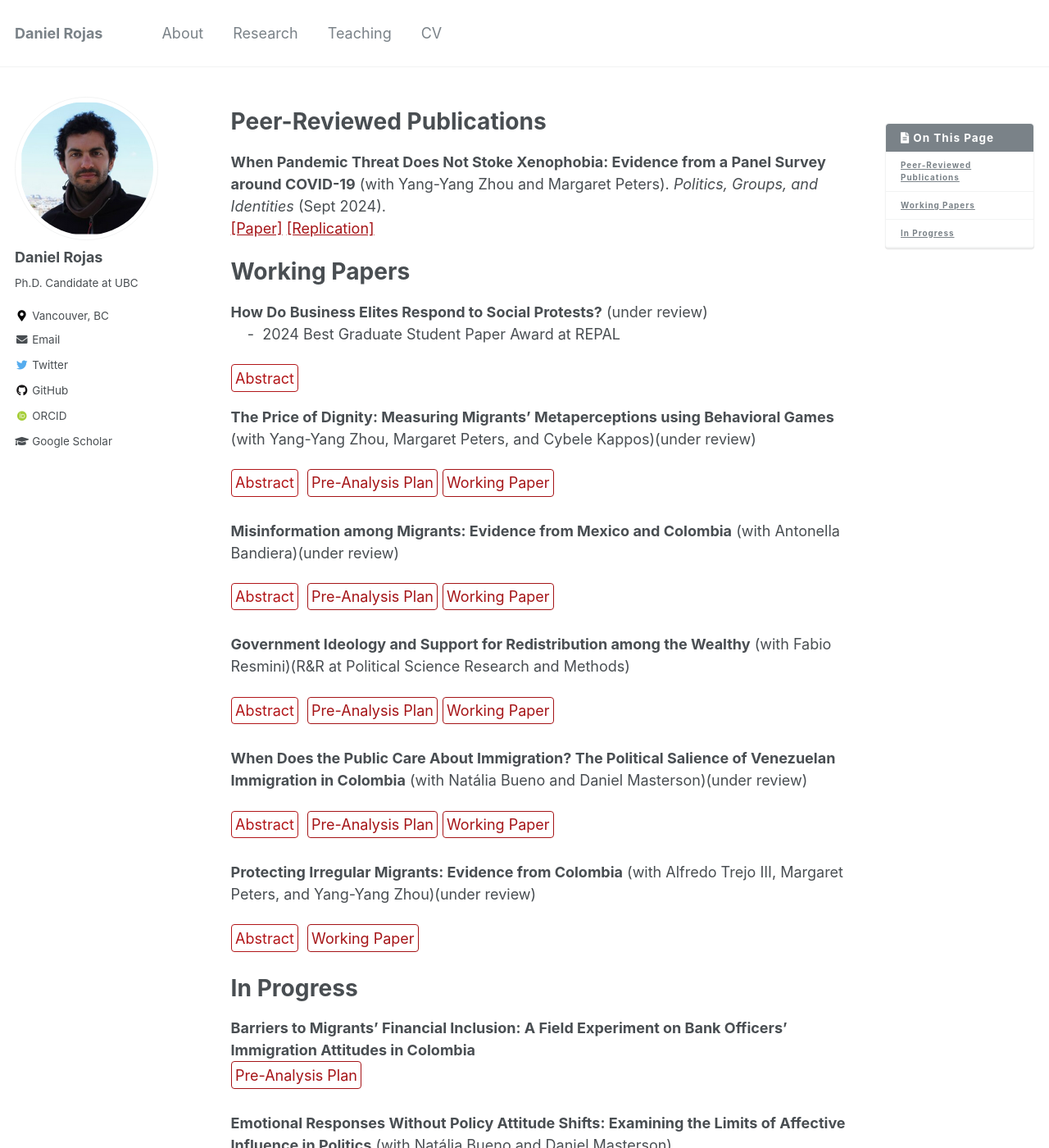
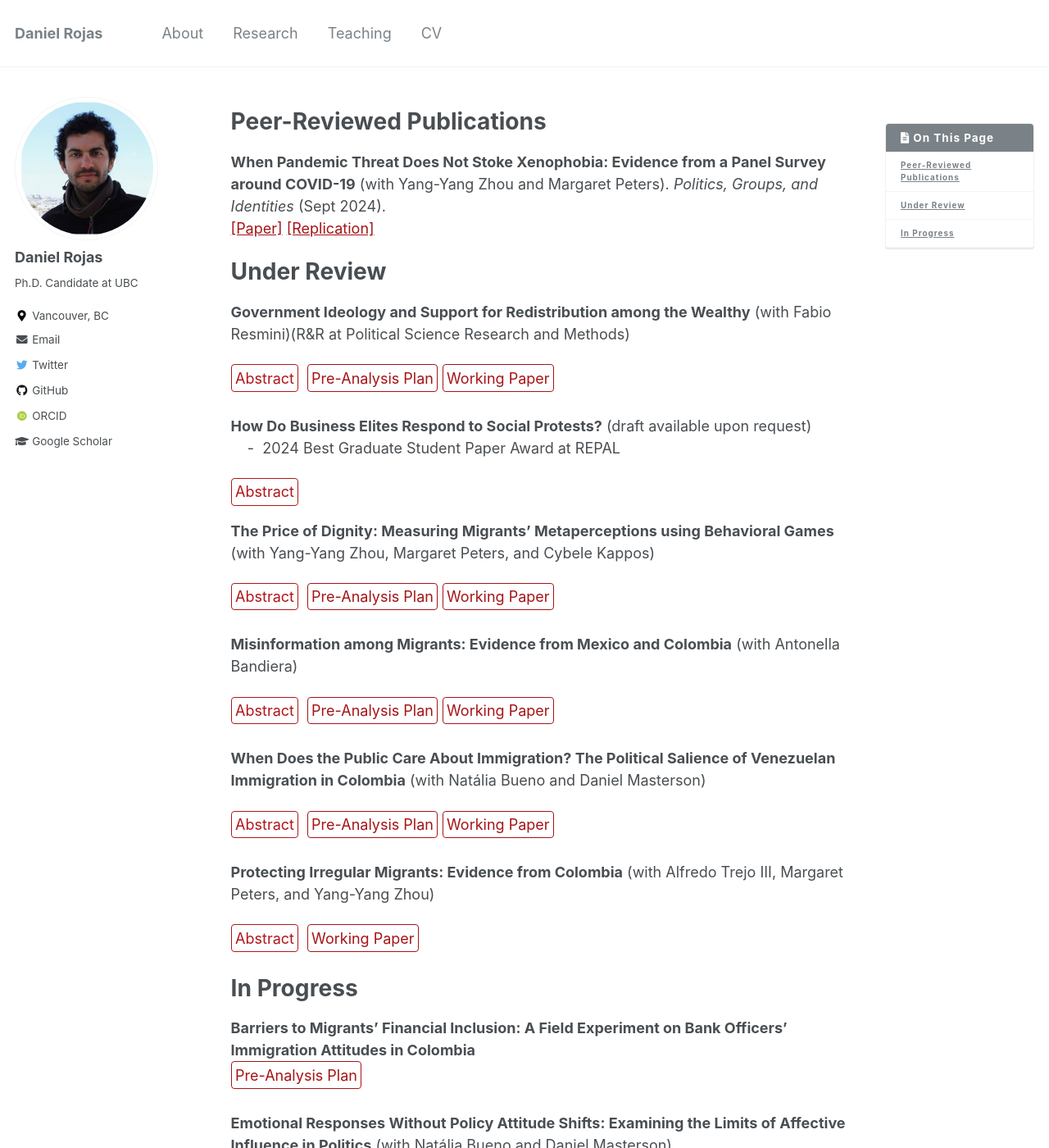
Before and after one commit to danielrojaslozano/danielrojaslozano.github.io, a Jekyll site: the page built from _pages/research.md, in a window 1280 px wide and 1400 px high. Shown: the whole window at 82% size. Built offline with Jekyll 4.4.1, drawn with Linux system fonts in a browser that asks for light colours; some web fonts are replaced; part of the change alters nothing that is shown.

Commit message:
Update research.md

```diff
--- a/_pages/research.md
+++ b/_pages/research.md
@@ -55,16 +55,23 @@ details > p {
 
 
 
-# Working Papers
+# Under Review
 
-**How Do Business Elites Respond to Social Protests?** (under review)
+**Government Ideology and Support for Redistribution among the Wealthy** (with Fabio Resmini)(R&R at Political Science Research and Methods)
+<br />
+<details><summary>Abstract</summary><p> When and why do wealthy individuals support redistribution? Under standard political economy models, preferences for redistribution are a function of material conditions. The partisanship literature, on the contrary, argues that partisan identification determines redistributive preferences. We move beyond this dichotomy to argue that the ideology of the government enacting redistribution is a key factor explaining support for redistribution among the wealthy. Through survey experiments during the 2022 Colombian election, we find that the wealthy are more likely to support redistribution under a right-wing government and expect redistribution under the Right to be more efficient and less economically disruptive. We find heterogeneous treatment effects across ideological groups. However, regardless of ideology, the wealthy do not expect macroeconomic instability from right-wing redistribution.</p>
+</details> &nbsp;
+[Pre-Analysis Plan](https://osf.io/kpxba/?view_only=9b5a928ce3df416a8cd665357c877c60){: .btn--research}
+[Working Paper](https://osf.io/preprints/osf/kfuhe){: .btn--research}
+
+**How Do Business Elites Respond to Social Protests?** (draft available upon request)
 <br />
 &nbsp;&nbsp;&nbsp;&nbsp;-&nbsp;&nbsp;2024 Best Graduate Student Paper Award at REPAL
 <br />
 <details><summary>Abstract</summary><p>Conventional wisdom holds that violent protesters do not win concessions. Yet, existing research has predominantly examined responses from politicians or public opinion. I focus, instead, on economic elites, who are particularly vulnerable to violent unrest when they hold fixed capital and the state has low capacity to address social demands. I argue that in these scenarios, economically-driven violent unrest creates uncertainty and costs to business elites, who therefore decide to coordinate through business associations and concede to rioters by providing jobs, as they cannot rely on the state and fear further destruction. I test this argument in Colombia. Using an event study research design, I find that violent protests increase labor demand in affected municipalities. Interviews with business elites provide evidence of coordinated responses. These findings suggest that economic elites, under specific constraints, respond to extra-electoral redistributive demands by using private employment as a redistributive tool.</p>
 </details> &nbsp;
 
-**The Price of Dignity: Measuring Migrants' Metaperceptions using Behavioral Games** (with Yang-Yang Zhou, Margaret Peters, and Cybele Kappos)(under review)
+**The Price of Dignity: Measuring Migrants' Metaperceptions using Behavioral Games** (with Yang-Yang Zhou, Margaret Peters, and Cybele Kappos)
 <br />
 <details><summary>Abstract</summary><p> How do migrants perceive host citizens’ stereotypes about them, and can these metaperceptions change behaviors? We theorize that migrants are cognizant of hosts' stereotypes against them, which drive them to make choices that seem irrational based on economic cost-benefit calculations but are rational to restore status and dignity. To test our argument, we conducted behavioral lab games in Colombia, with 600 citizens and Venezuelan migrants. By randomizing partners and varying the information on partners' nationalities, we identify bias for and against outgroups. We find across games that Venezuelans give more to Colombians when both players' nationalities are known, compared to the baseline of no information and when playing with other Venezuelans. These findings suggest that migrants may act against their own financial self-interest to counteract prevalent stereotypes, such as being freeloaders on state welfare. We also find qualitative evidence that migrants desire to regain dignity by countering hosts' negative stereotypes.</p>
 </details> &nbsp;
@@ -72,28 +79,21 @@ details > p {
 [Working Paper](https://osf.io/preprints/osf/2gvy8){: .btn--research}
 
 
-**Misinformation among Migrants: Evidence from Mexico and Colombia** (with Antonella Bandiera)(under review)
+**Misinformation among Migrants: Evidence from Mexico and Colombia** (with Antonella Bandiera)
 <br />
 <details><summary>Abstract</summary><p> This paper examines the effectiveness of media literacy interventions in combating misinformation among in-transit migrants in Mexico and Colombia. We conducted experiments to study whether an established strategy for fighting misinformation works for this understudied yet particularly vulnerable population. We evaluate the effect of digital media literacy tips on migrants' ability to identify false information and their intentions to share migration-related content. We find that these interventions can effectively decrease migrants' intentions to share misleading migration-related information, with a significantly larger reduction observed for false content than accurate information. We also find that prompting participants to think about accuracy can unintentionally obscure sharing intent by acting as a nudge. Additionally, the interventions decreased trust in social media as an information source while maintaining trust in official sources. The findings suggest that incorporating digital literacy tips into official websites could be a cost-effective strategy to reduce misinformation circulation among migrant populations.</p>
 </details> &nbsp;
 [Pre-Analysis Plan](https://osf.io/njkcu){: .btn--research}
 [Working Paper](https://osf.io/preprints/osf/md42a){: .btn--research}
 
- **Government Ideology and Support for Redistribution among the Wealthy** (with Fabio Resmini)(R&R at Political Science Research and Methods)
-<br />
-<details><summary>Abstract</summary><p> When and why do wealthy individuals support redistribution? Under standard political economy models, preferences for redistribution are a function of material conditions. The partisanship literature, on the contrary, argues that partisan identification determines redistributive preferences. We move beyond this dichotomy to argue that the ideology of the government enacting redistribution is a key factor explaining support for redistribution among the wealthy. Through survey experiments during the 2022 Colombian election, we find that the wealthy are more likely to support redistribution under a right-wing government and expect redistribution under the Right to be more efficient and less economically disruptive. We find heterogeneous treatment effects across ideological groups. However, regardless of ideology, the wealthy do not expect macroeconomic instability from right-wing redistribution.</p>
-</details> &nbsp;
-[Pre-Analysis Plan](https://osf.io/kpxba/?view_only=9b5a928ce3df416a8cd665357c877c60){: .btn--research}
-[Working Paper](https://osf.io/preprints/osf/kfuhe){: .btn--research}
-
-**When Does the Public Care About Immigration? The Political Salience of Venezuelan Immigration in Colombia** (with Natália Bueno and Daniel Masterson)(under review)
+**When Does the Public Care About Immigration? The Political Salience of Venezuelan Immigration in Colombia** (with Natália Bueno and Daniel Masterson)
 <br />
 <details><summary>Abstract</summary><p> What triggers public concern about immigration? Although substantial research has investigated public attitudes toward immigration, less work has been done on its political salience. This study utilizes survey experiments with Colombians to investigate the drivers of both valence and salience concerning Venezuelan immigration. Employing experimental vignettes, the study explores the effects of different styles of rhetorical framing, specifically contrasting moderate anti-immigration framing with strong anti-immigration rhetoric, on attitudes about the salience and valence of immigration. First, we find that rhetoric that leads to more negative (positive) views on immigration also heightens (lessens) its perceived importance, suggesting a previously unacknowledged challenge for mobilizing political support for immigration. Second, strong anti-immigration messaging, akin to the style of rhetoric used by many contemporary populists, is highly effective in influencing opinions. Alarmingly, this rhetoric has broad effectiveness, even among people who did not hold negative views of immigration at baseline.</p>
 </details> &nbsp;
 [Pre-Analysis Plan](https://osf.io/uk7qr){: .btn--research}
 [Working Paper](https://osf.io/preprints/socarxiv/ftsuz){: .btn--research}
 
-**Protecting Irregular Migrants: Evidence from Colombia** (with Alfredo Trejo III, Margaret Peters, and Yang-Yang Zhou)(under review)
+**Protecting Irregular Migrants: Evidence from Colombia** (with Alfredo Trejo III, Margaret Peters, and Yang-Yang Zhou)
 <br />
 <details><summary>Abstract</summary><p> When do host governments protect migrants and expand their rights? On February 8, 2021, Colombian President Iván Duque announced a 10-year temporary protected status for over 1.7 million Venezuelan migrants, a policy shift that contrasts with more restrictive migration responses globally. This paper examines the underlying motivations for Colombia's unexpected generosity, identifying three key factors: the pragmatic response to challenges in border control, the economic and legibility benefits of migrant regularization, and the pursuit of international reputation gains. Drawing on interviews with 30 Colombian policymakers, politicians, diplomats, bureaucrats, and NGO leaders, this study offers new insights into the drivers of inclusive migration policies in the Global South.</p>
 </details> &nbsp;
```
